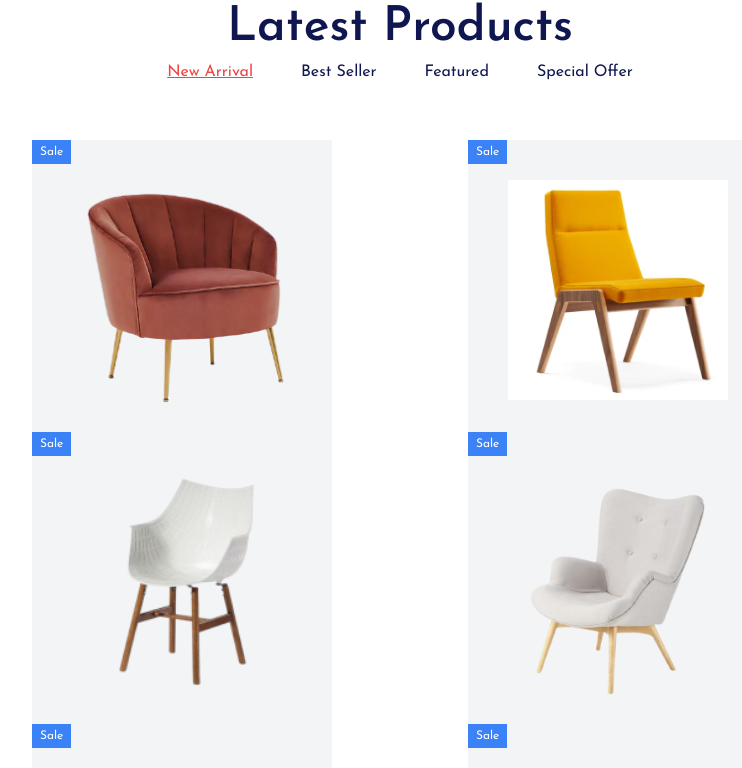
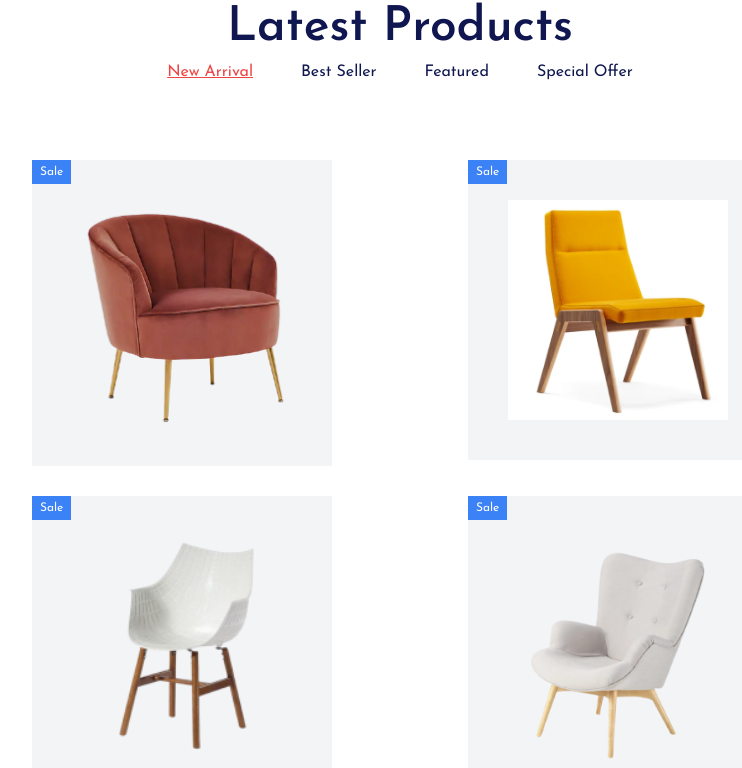
Before and after one commit to Bilalraza617/GIAIC-assignment, a Next.js app in the folder uiux_hackathon/: page / in a window 1280 px wide. Shown: the part 1466-2234 px from the top of the page, without its empty margins (240-982 px from the left). Built offline with nearby package versions, Linux system fonts and the light colour scheme.

Commit message:
latest products

```diff
--- a/uiux_hackathon/src/components/LatestProduct.tsx
+++ b/uiux_hackathon/src/components/LatestProduct.tsx
@@ -28,7 +28,7 @@ const LatestProducts = () => (
     <div className="p-4 flex flex-wrap gap-5 justify-between">
       {item.map((data: { image: string }, index) => (
         <div key={index}>
-          <div className="relative w-[300px] h-60">
+          <div className="w-[300px] h-60 my-5">
             <div className="relative w-30 h-30 max-h-30 bg-gray-100">
               <span className="absolute top-0 left-0 bg-blue-500 text-white px-2 py-1 text-xs">
                 Sale
@@ -42,10 +42,12 @@ const LatestProducts = () => (
               />
             </div>
           </div>
-          <h3 className="mt-2 text-lg font-medium">{ }</h3>
-          <div className="flex items-center justify-between mt-1">
-            <span className="text-red-500">$$42.00</span>
-            <span className="line-through text-gray-500">$$65.00</span>
+          <div className="flex justify-between items-center mt-3">
+            <h3 className="mt-2 text-lg font-medium">Sofa</h3>
+            <div className="flex items-center gap-2">
+              <span className="text-red-500">$$42.00</span>
+              <span className="line-through text-gray-500">$$65.00</span>
+            </div>
           </div>
         </div>
       ))}
```
